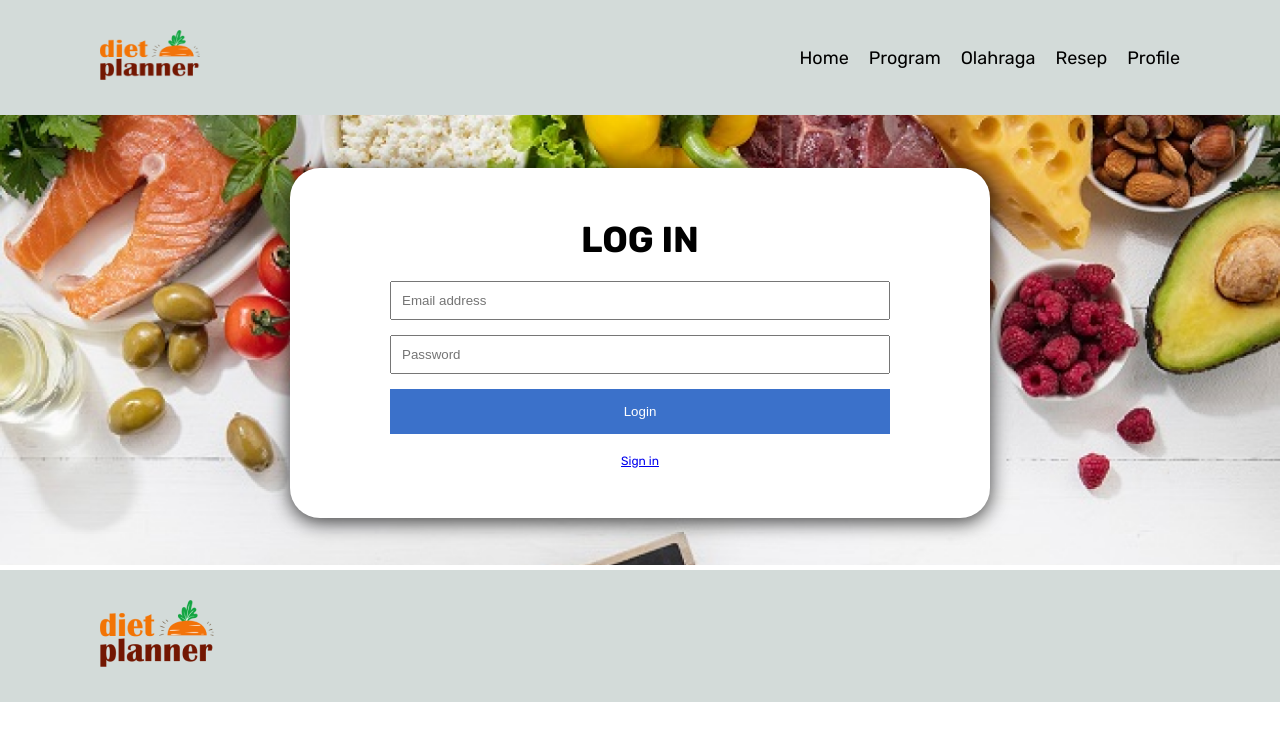
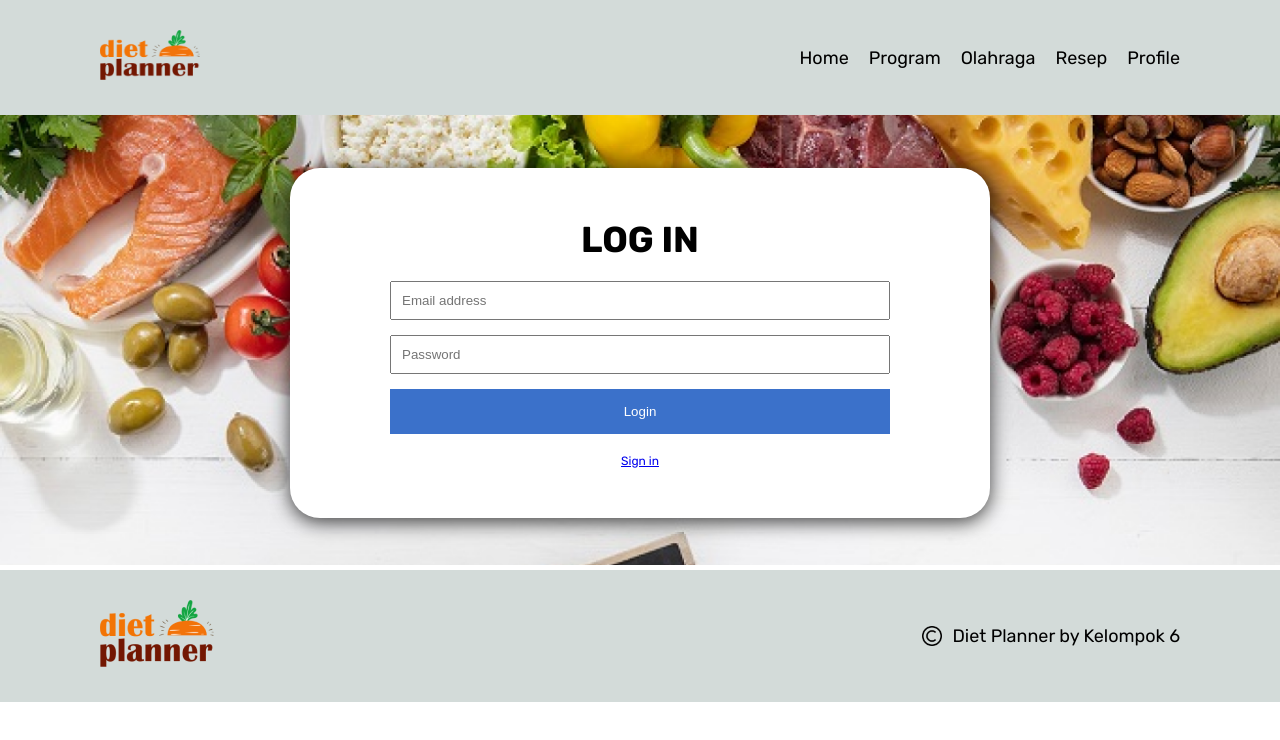
Before and after one commit to wshena/PemWeb-diet-planner, a React (Vite) app: page /login in a window 1280 px wide. Shown: the top 740 px of the page. Built offline with nearby package versions, Linux system fonts and the light colour scheme.

Commit message:
finishing

```diff
--- a/src/components/Footer/Footer.jsx
+++ b/src/components/Footer/Footer.jsx
@@ -7,6 +7,14 @@ function Footer() {
       <div className="footer-image">
 				<img src={logo} alt="logo" />
 			</div>
+      <div style={{
+        display: 'flex',
+        justifyContent: 'space-between',
+        alignItems: 'center'
+      }}>
+        <img src="src/assets/copyright.png" alt="copyright" width='20px' height='20px'/>
+        <p style={{marginLeft: '10px'}}>Diet Planner by Kelompok 6</p>
+      </div>
     </footer>
   )
 }
--- a/src/pages/profilePage.jsx
+++ b/src/pages/profilePage.jsx
@@ -13,6 +13,8 @@ function ProfilePage() {
 						<img src="src/assets/Circled User Male Skin Type 7.png" alt="profile" />
 					</div>
 					<div>
+						{/* <h3>Name</h3>
+						<h3>Email</h3> */}
 						<h3>{user.name}</h3>
 						<h3>{user.email}</h3>
 						<button onClick={logout} className="button">Log Out</button>
```
Also changed, not shown: src/assets/copyright.png (added).
